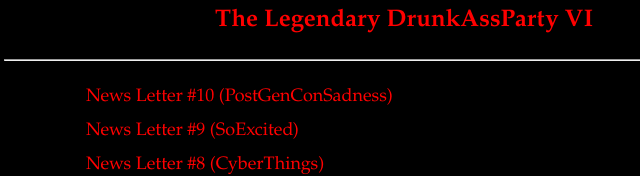
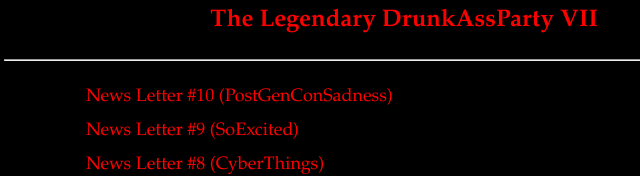
Before and after one commit to drunkassgames/dagsite, a plain HTML site: page misc.html in a window 1280 px wide. Shown: the part 248-424 px from the top of the page, 236-876 px from the left. Drawn offline with Linux system fonts and the light colour scheme.

Commit message:
Update misc.html

```diff
--- a/misc.html
+++ b/misc.html
@@ -27,7 +27,7 @@
 </table>
 <table width="80%" border="0" align="center" cellpadding="0" cellspacing="5">
 	<tr align="center" valign="middle">
-    	<td width="100%"><h7><a href="gencon2016.html">The Legendary DrunkAssParty VI</a></h7></td>
+    	<td width="100%"><h7><a href="gencon2017.html">The Legendary DrunkAssParty VII</a></h7></td>
     </tr>
 </table>
 <p></p>
```
